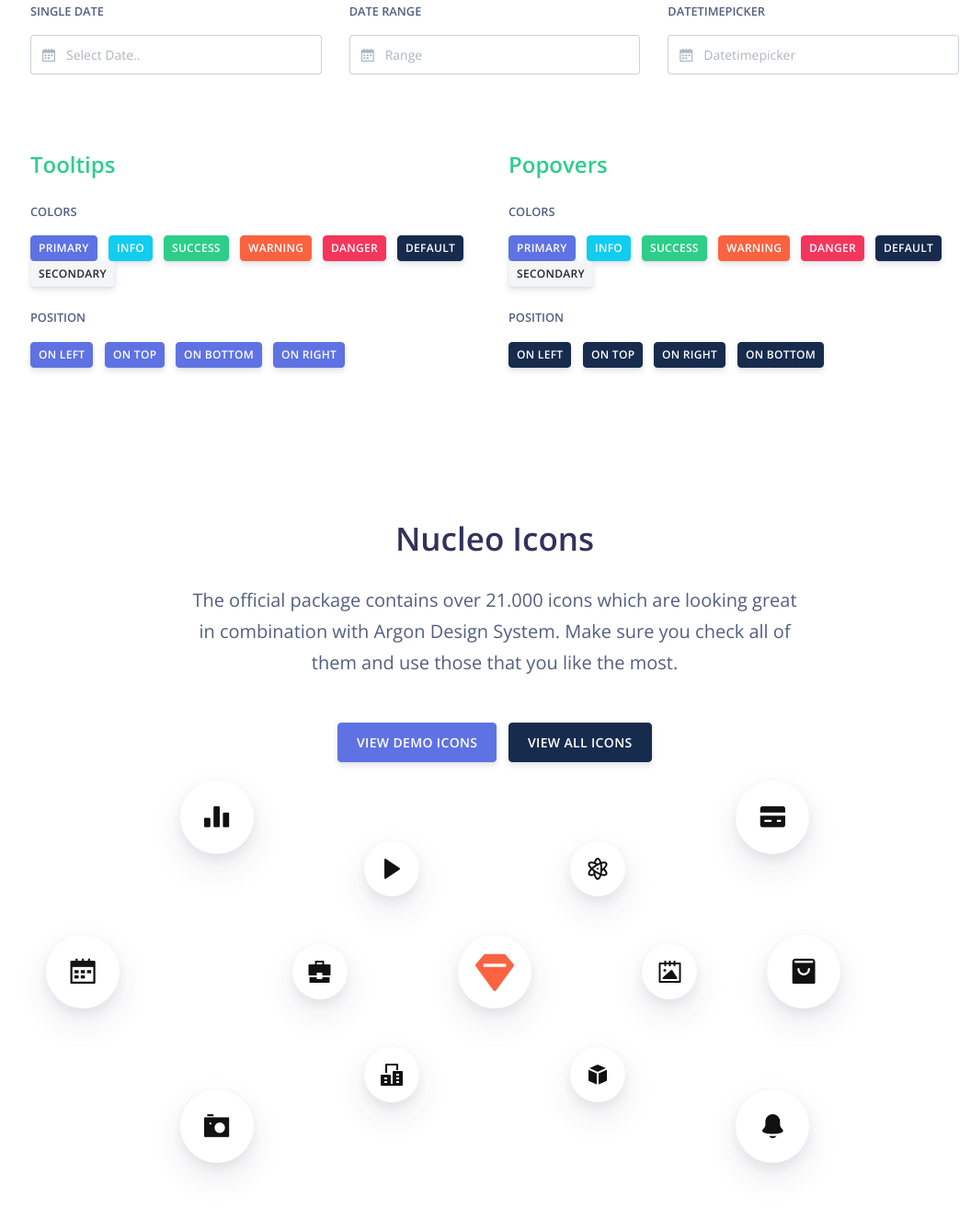
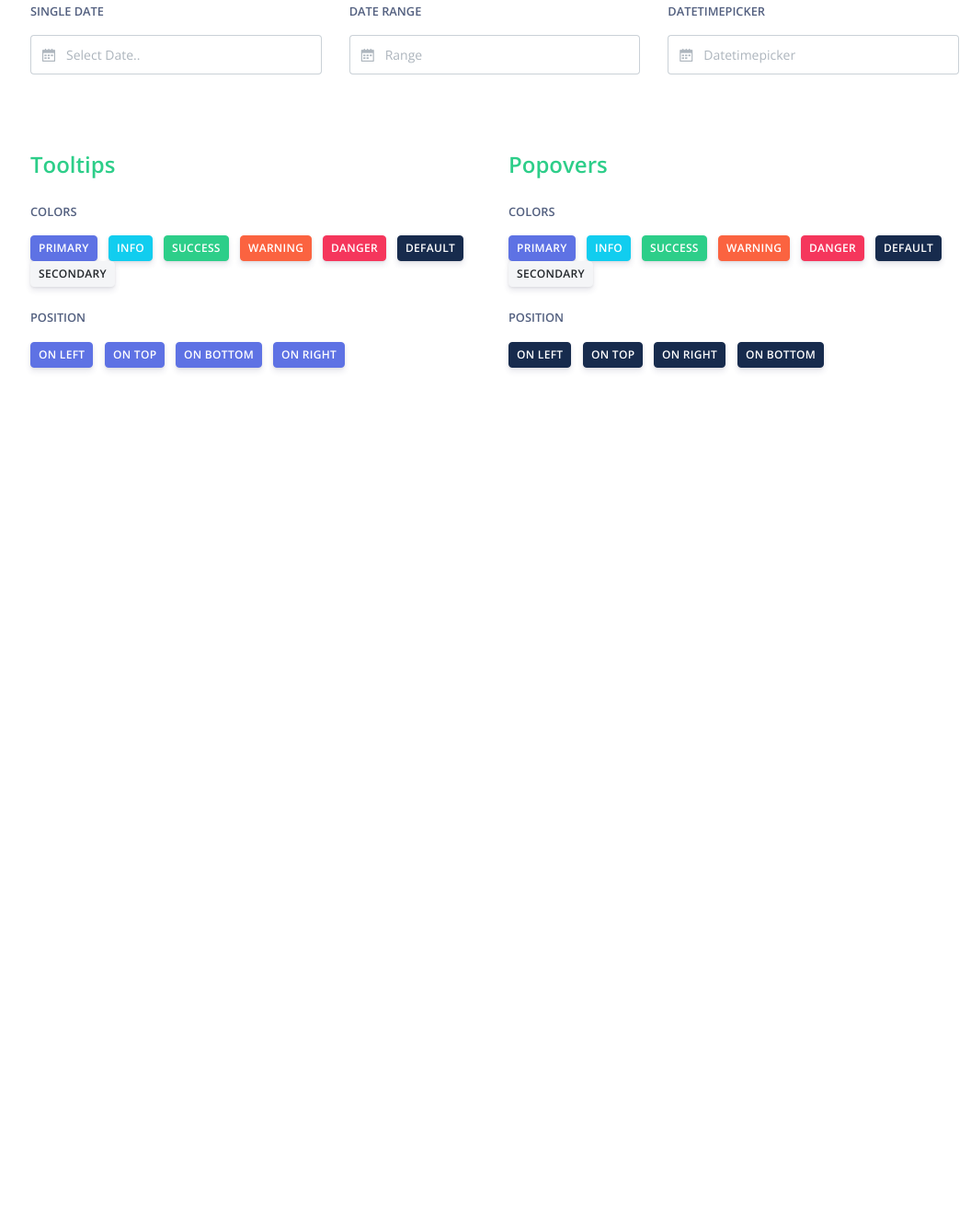
Before and after one commit to GABA2020/designSystem, a website: page index.html in a window 1280 px wide. Shown: the part 9420-10734 px from the top of the page at 92% size, without its empty margins (102-1158 px from the left). After the commit the page ends 9884 px from the top, so only its background shows below. Drawn offline with nearby package versions, Linux system fonts and the light colour scheme; some packages are replaced by stand-ins of ours.

Commit message:
added font files and removed unused icon section from homepage

```diff
--- a/index.html
+++ b/index.html
@@ -1544,47 +1544,7 @@ Coded by www.creative-tim.com
     </div>
   </div>
 
-  <div class="section section-lg section-nucleo-icons pb-250">
-    <div class="container">
-      <div class="row justify-content-center">
-        <div class="col-lg-8 text-center">
-          <h2 class="display-3">Nucleo Icons</h2>
-          <p class="lead">
-            The official package contains over 21.000 icons which are looking great in combination with Argon Design System. Make sure you check all of them and use those that you like the most.
-          </p>
-          <div class="btn-wrapper">
-            <a href="https://demos.creative-tim.com/argon-design-system/docs/foundation/icons.html" class="btn btn-primary">View demo icons</a>
-            <a href="https://nucleoapp.com/?ref=1712" target="_blank" rel="nofollow" class="btn btn-default mt-3 mt-md-0">View all icons</a>
-          </div>
-        </div>
-      </div>
-      <div class="blur--hover">
-        <a href="https://demos.creative-tim.com/argon-design-system/docs/foundation/icons.html" rel="nofollow">
-          <div class="icons-container blur-item mt-5 on-screen" data-toggle="on-screen">
-            <!-- Center -->
-            <i class="icon ni ni-diamond"></i>
-            <!-- Right 1 -->
-            <i class="icon icon-sm ni ni-album-2"></i>
-            <i class="icon icon-sm ni ni-app"></i>
-            <i class="icon icon-sm ni ni-atom"></i>
-            <!-- Right 2 -->
-            <i class="icon ni ni-bag-17"></i>
-            <i class="icon ni ni-bell-55"></i>
-            <i class="icon ni ni-credit-card"></i>
-            <!-- Left 1 -->
-            <i class="icon icon-sm ni ni-briefcase-24"></i>
-            <i class="icon icon-sm ni ni-building"></i>
-            <i class="icon icon-sm ni ni-button-play"></i>
-            <!-- Left 2 -->
-            <i class="icon ni ni-calendar-grid-58"></i>
-            <i class="icon ni ni-camera-compact"></i>
-            <i class="icon ni ni-chart-bar-32"></i>
-          </div>
-          <span class="blur-hidden h5 text-success">Eplore all the 21.000+ Nucleo Icons</span>
-        </a>
-      </div>
-    </div>
-  </div>
+  <!-- removed Nucleo icons from here -->
 
   <!-- removed footer from here -->
 
```
Also changed, not shown: assets/fonts/BebasNeue-Regular.ttf (added), assets/fonts/Eksell-Medium.otf (added), assets/fonts/Gotham-Book.otf (added), assets/fonts/Gotham-Medium.otf (added), 1 other file.
